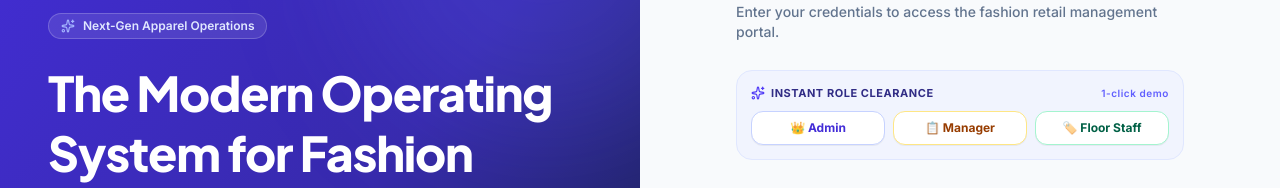
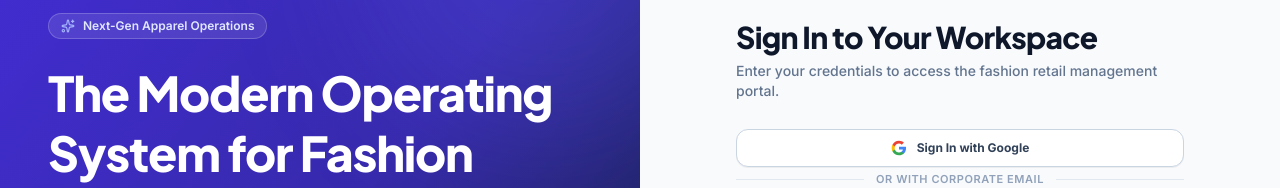
Before and after one commit to ravvahemanth/Inventra_inventry_on_fashion_retail, a React (Vite) app in the folder Frontend/: page /login in a window 1280 px wide. Shown: the part 157-345 px from the top of the page. Built offline with nearby package versions, Linux system fonts and the light colour scheme; no server answers.

Commit message:
refactor: remove demo role clearance box from login page for production UI

```diff
--- a/Frontend/src/pages/auth/login.jsx
+++ b/Frontend/src/pages/auth/login.jsx
@@ -192,39 +192,7 @@ function Login() {
             </p>
           </div>
 
-          {/* 1-Click Instant Demo Role Access */}
-          <div className="p-3.5 bg-indigo-50/70 border border-indigo-100 rounded-2xl space-y-2.5">
-            <div className="flex items-center justify-between text-[11px] font-bold text-indigo-900 uppercase tracking-wider">
-              <span className="flex items-center gap-1.5"><Sparkles className="w-3.5 h-3.5 text-indigo-600" /> Instant Role Clearance</span>
-              <span className="text-[10px] font-semibold text-indigo-500 lowercase">1-click demo</span>
-            </div>
-            <div className="grid grid-cols-3 gap-2">
-              <button
-                type="button"
-                onClick={() => handleQuickLogin('admin@inventra.com', 'admin123')}
-                disabled={loading || googleLoading}
-                className="py-2 px-2 rounded-xl bg-white hover:bg-indigo-600 hover:text-white text-indigo-700 border border-indigo-200 text-xs font-bold transition-all shadow-2xs text-center"
-              >
-                👑 Admin
-              </button>
-              <button
-                type="button"
-                onClick={() => handleQuickLogin('manager@inventra.com', 'manager123')}
-                disabled={loading || googleLoading}
-                className="py-2 px-2 rounded-xl bg-white hover:bg-amber-600 hover:text-white text-amber-800 border border-amber-200 text-xs font-bold transition-all shadow-2xs text-center"
-              >
-                📋 Manager
-              </button>
-              <button
-                type="button"
-                onClick={() => handleQuickLogin('staff@inventra.com', 'staff123')}
-                disabled={loading || googleLoading}
-                className="py-2 px-2 rounded-xl bg-white hover:bg-emerald-600 hover:text-white text-emerald-800 border border-emerald-200 text-xs font-bold transition-all shadow-2xs text-center"
-              >
-                🏷️ Floor Staff
-              </button>
-            </div>
-          </div>
+
 
           {/* Google Social Login */}
           <div className="space-y-3">
```
